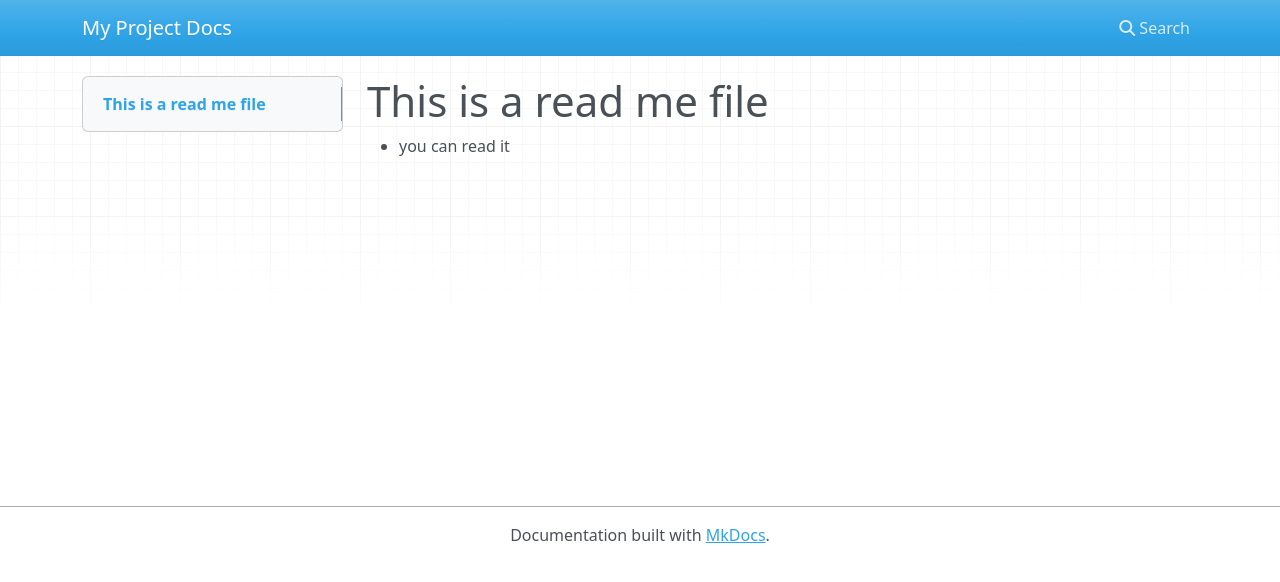
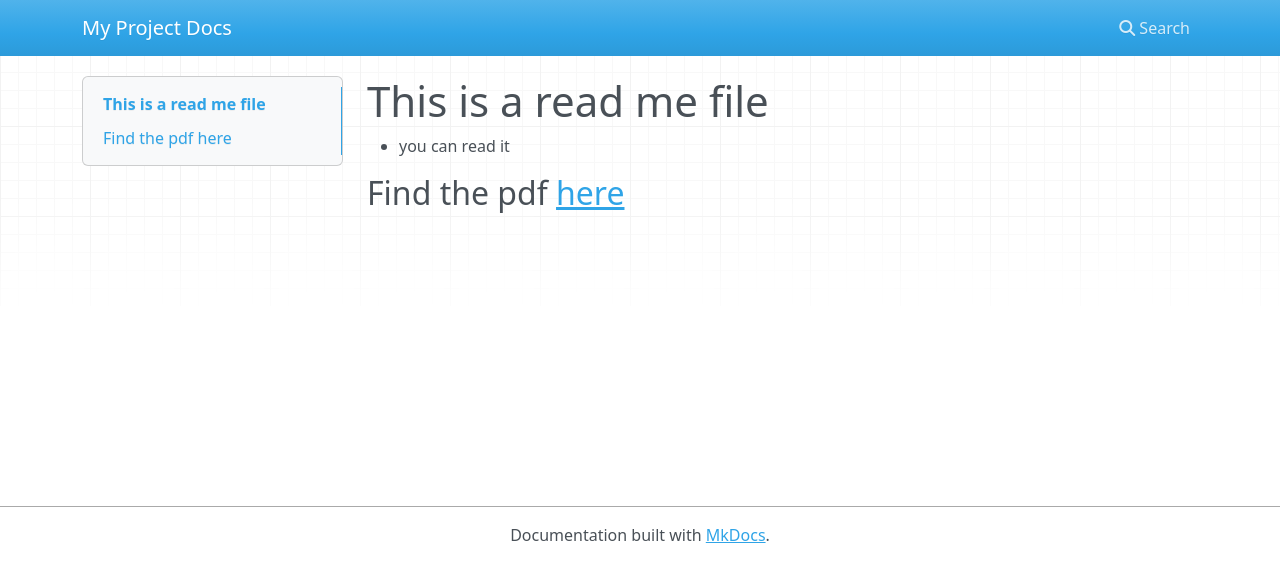
Before and after one commit to Arison7/DevOpsFHV, an MkDocs documentation site: the page built from docs/README.md, in a window 1280 px wide. Shown: the top 582 px of the page. Built offline with MkDocs 1.6.1, drawn with Linux system fonts in a browser that asks for light colours; nearby versions of some CDN libraries.

Commit message:
Add link to PDF document in README
Add a section with a link to the PDF document.

```diff
--- a/docs/README.md
+++ b/docs/README.md
@@ -1,3 +1,6 @@
 # This is a read me file
 
 - you can read it
+
+
+## Find the pdf [here](http://10.0.40.192/docs.pdf)
```
